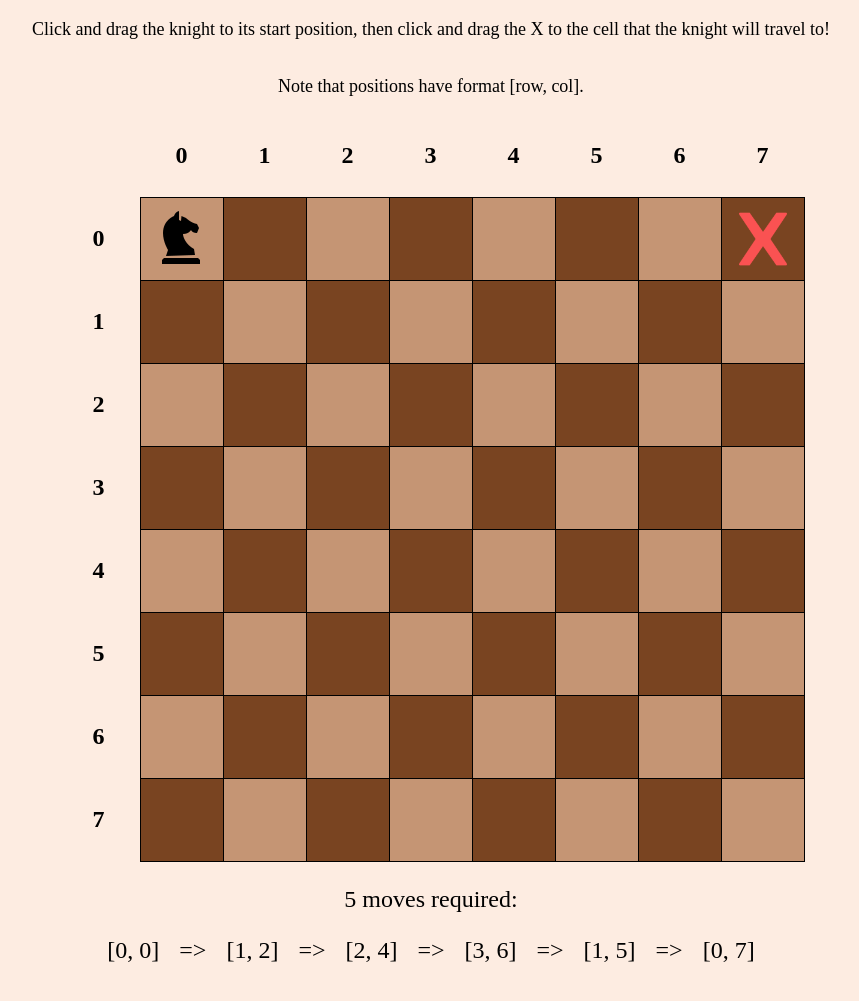
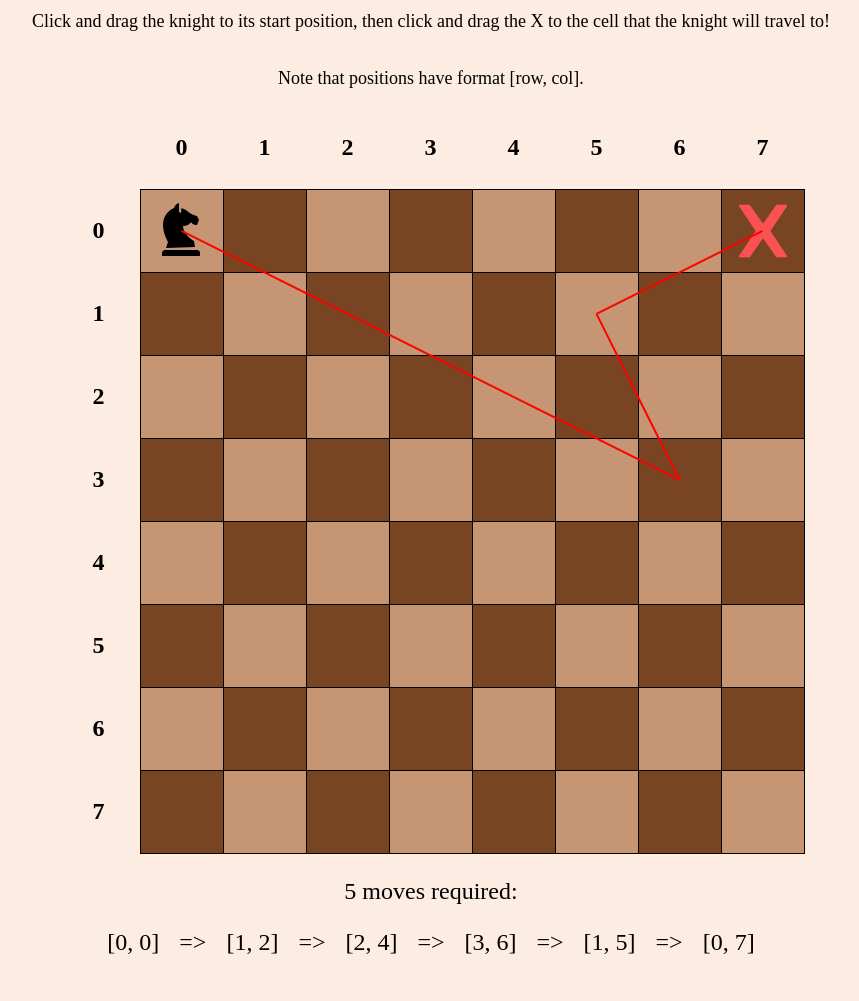
Before and after one commit to DavidSemke/KnightsTravails, a website built with webpack: page dist/index.html in a window 1280 px wide. Shown: the part 87-1088 px from the top of the page, without its empty margins (209-1068 px from the left). Built offline with nearby package versions, Linux system fonts and the light colour scheme.

Commit message:
Path text and path lines complete

```diff
--- a/src/css/style.css
+++ b/src/css/style.css
@@ -7,7 +7,9 @@ body {
     display: flex;
     flex-direction: column;
     align-items: center;
+    overflow: auto;
     background-color: rgb(253, 236, 225);
+    margin: 0;
 }
 
 td, th {
@@ -18,6 +20,13 @@ td, th {
 
 td {
     border: 1px solid black;
+}
+
+svg {
+    pointer-events: none;
+    position: absolute;
+    height: 100%;
+    width: 100%;
 }
 
 .cellDark {
@@ -34,6 +43,11 @@ td {
 
 .cellLight:hover, .cellLightHover {
     background-color: rgb(230, 189, 161);
+}
+
+.line {
+    stroke: red;
+    stroke-width: 2px;
 }
 
 .textLarge {
@@ -58,7 +72,16 @@ td {
     border-collapse: collapse;
 }
 
-#path {
+#lineView {
+    position: fixed;
+    pointer-events: none;
+    left: 0px;
+    top: 0px;
+    z-index: 1000;
+    margin: 0;
+}
+
+#pathText {
     display: flex;
     justify-content: center;
     gap: 20px;
--- a/src/js/index.js
+++ b/src/js/index.js
@@ -63,7 +63,15 @@ const controller = (() => {
             dragTarget.parentElement.removeChild(dragTarget)
             target.appendChild(dragTarget)
 
-            // calc new moves
+            // update view module variables
+            if (dragID === 'knight') {
+                view.setKnightCell(target)
+            }
+            else if (dragID === 'x') {
+                view.setXCell(target)
+            }
+
+            view.showPath(knight.knightMoves)
         }
     })
 })()
--- a/src/js/view.js
+++ b/src/js/view.js
@@ -5,6 +5,7 @@ import xIcon from '../images/x.png'
 const view = (() => {
     let knightCell = null
     let xCell = null
+
 
     function initialSetup() {
         createBoard(8, 8)
@@ -91,20 +92,18 @@ const view = (() => {
     function showPath(movesFunc) {
         const startPos = knightCell.id.split(':').map(str => parseInt(str))
         const endPos = xCell.id.split(':').map(str => parseInt(str))
+        const moves = movesFunc(startPos, endPos)
 
-        const moves = movesFunc(startPos, endPos)
         showPathText(moves)
+        showPathLines(moves)
     }
 
     function showPathText(moves) {
-        const view = document.querySelector('#pathView')
-        view.innerHTML = ''
-
-        const p = document.createElement('p')
+        const p = document.getElementById('pathLen')
         p.textContent = `${moves.length-1} moves required:`
 
-        const pathDiv = document.createElement('div')
-        pathDiv.id = 'path'
+        const pathDiv = document.getElementById('pathText')
+        pathDiv.innerHTML = ''
 
         for (const move of moves) {
             const positionDiv = document.createElement('div')
@@ -119,13 +118,63 @@ const view = (() => {
         }
 
         pathDiv.removeChild(pathDiv.lastChild)
-
-        for (const el of [p, pathDiv]) {
-            view.appendChild(el)
-        }
     }
 
-    return { initialSetup, showPath, knightCell, xCell }
+    function showPathLines(moves) {
+        let svg = document.querySelector('svg')
+
+        // remove old lines
+        if (svg) {
+            document.body.removeChild(svg)
+        }
+
+        svg = document.createElementNS(
+            'http://www.w3.org/2000/svg', 'svg'
+        )
+
+        for (let i=0; i<moves.length-1; i++) {
+            const curr = moves[i]
+            const currCell = document.getElementById(
+                `${curr[0]}:${curr[1]}`
+            )
+            const currRect = currCell.getBoundingClientRect()
+
+            const next = moves[i+1]
+            const nextCell = document.getElementById(
+                `${next[0]}:${next[1]}`
+            )
+            const nextRect = nextCell.getBoundingClientRect()
+
+            const x1 = currRect.left + currRect.width/2 + window.scrollX
+            const y1 = currRect.top + currRect.height/2 + window.scrollY
+            const x2 = nextRect.left + nextRect.width/2 + window.scrollX
+            const y2 = nextRect.top + nextRect.height/2 + window.scrollY
+
+            const line = document.createElementNS(
+                'http://www.w3.org/2000/svg', 'line'
+            )
+            line.setAttribute('x1', x1);
+            line.setAttribute('y1', y1);
+            line.setAttribute('x2', x2);
+            line.setAttribute('y2', y2);
+            line.setAttribute('stroke', 'red');
+            line.setAttribute('stroke-width', 2);
+
+            svg.appendChild(line)
+        }
+
+        document.body.appendChild(svg)
+    }
+
+    function setKnightCell(cell) {
+        knightCell = cell
+    }
+
+    function setXCell(cell) {
+        xCell = cell
+    }
+
+    return { initialSetup, showPath, setKnightCell, setXCell }
 
 })()
 
```
Also changed, not shown: dist/index.html, dist/main.js.
